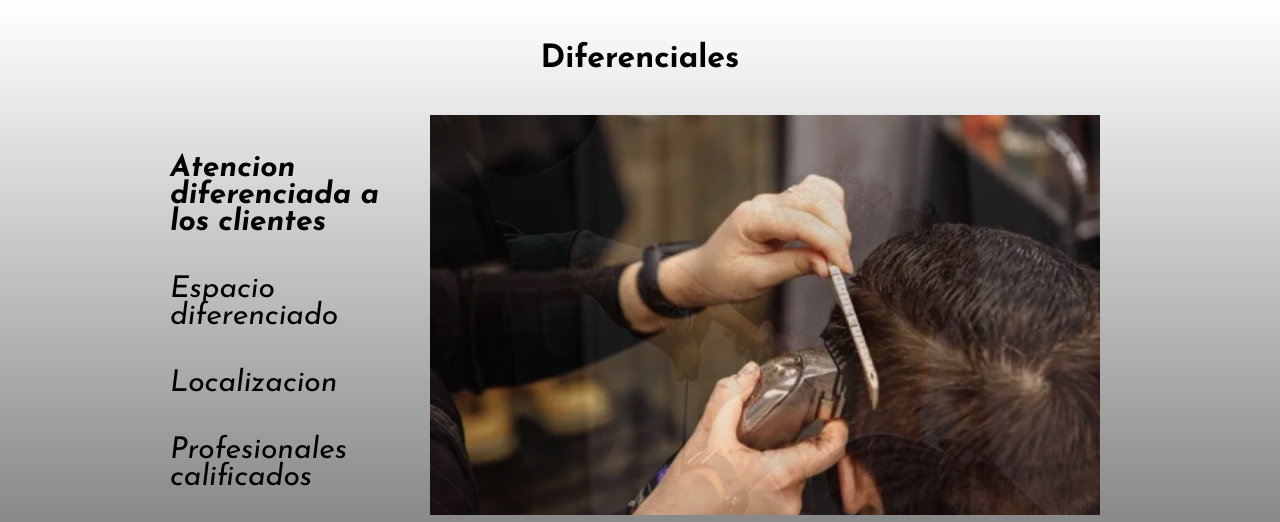
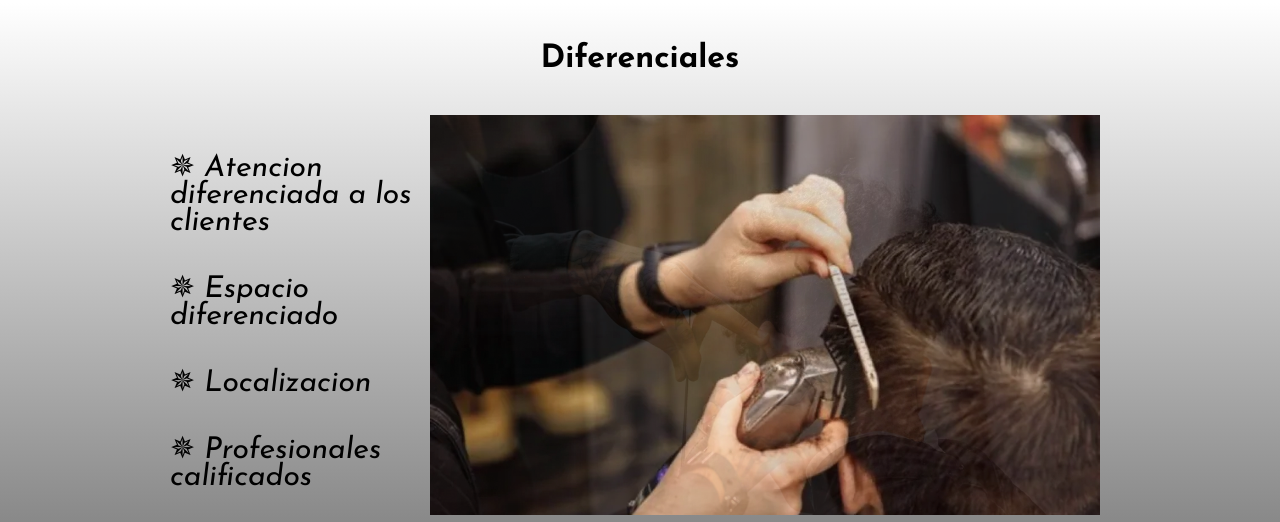
Before and after one commit to LeeoteeX/paginaBarberia, a plain HTML site: page index.html in a window 1280 px wide. Shown: the part 1545-2067 px from the top of the page. Drawn offline with Linux system fonts and the light colour scheme; grey boxes are pictures that could not be loaded.

Commit message:
Estrella unicode agregada a la lista de items
codigo del css \2735

```diff
--- a/style.css
+++ b/style.css
@@ -339,16 +339,17 @@ td, th{
     margin-right: 5px;
 }
 
-.items:first-child{
-    font-weight: bold;
-}
-
 .items{
     font-family: "Josefin Sans", sans-serif;
     font-style: italic;
     padding: 20px 0;
     font-size: 30px;
     line-height: 0.9;
+}
+
+.items:before{
+    font-style: normal;
+    content: "\2735";
 }
 
 .imagenDiferenciales{
```
